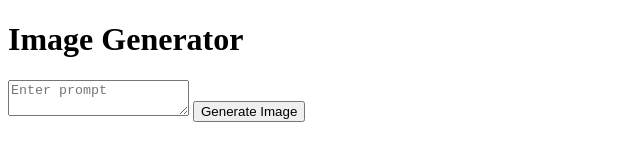
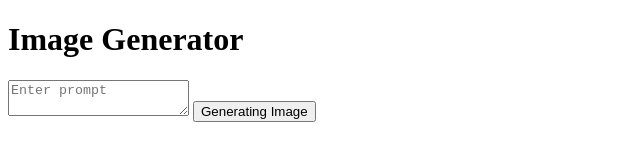
Before and after one commit to Baladitya-Sanaboina/Integrating-AI-Tools, a website: page public/index.html in a window 1280 px wide. Shown: the full height of the page, 0-640 px from the left. Drawn offline with Linux system fonts and the light colour scheme; files whose address does not match are found by name.

Commit message:
intial api test

```diff
--- a/public/index.html
+++ b/public/index.html
@@ -8,7 +8,7 @@
 <body>
     <h1>Image Generator</h1>
     <textarea id="prompt" placeholder="Enter prompt"></textarea>
-    <button id="generateBtn">Generate Image</button>
+    <button id="generateBtn">Generating Image</button>
     <div id="imageContainer">
         <h1 id="imageLink"></h1>
         <img src="" id="imageEl"/>
```
